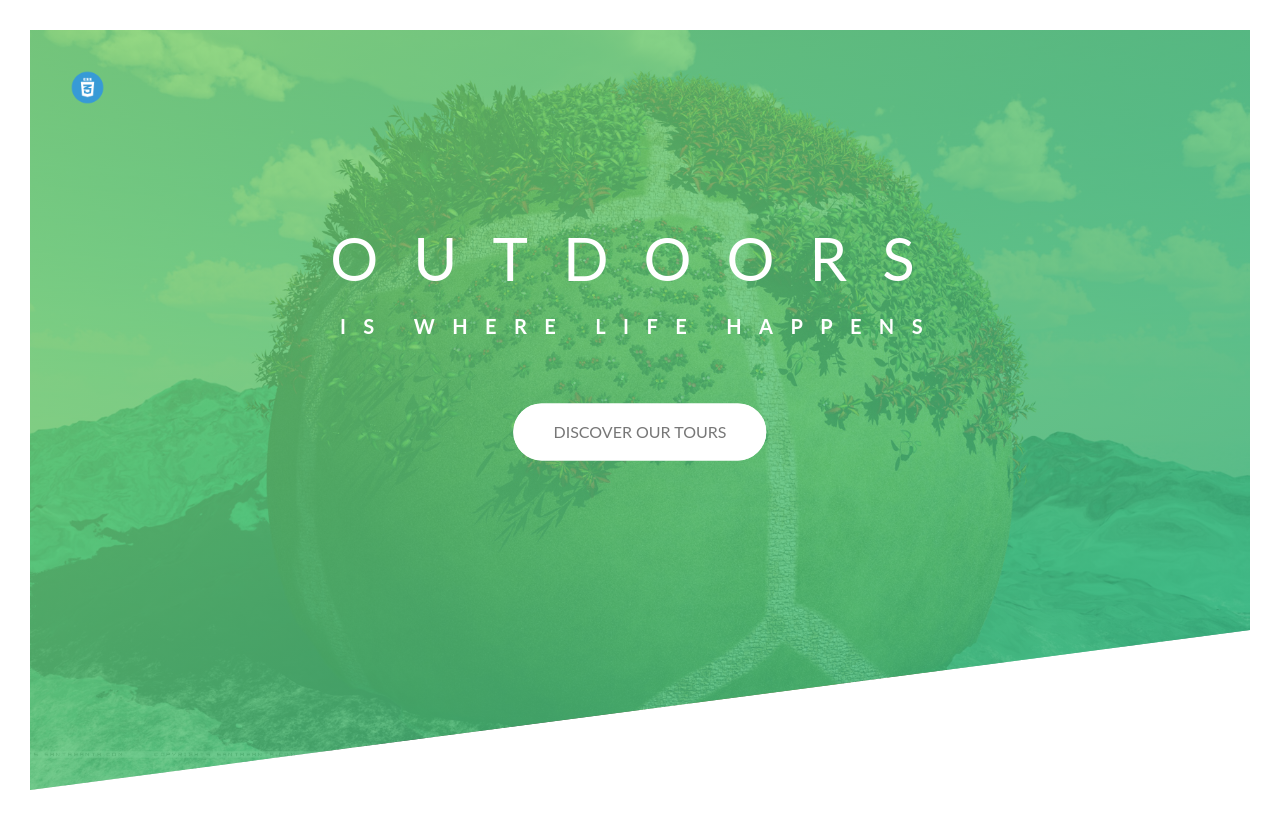
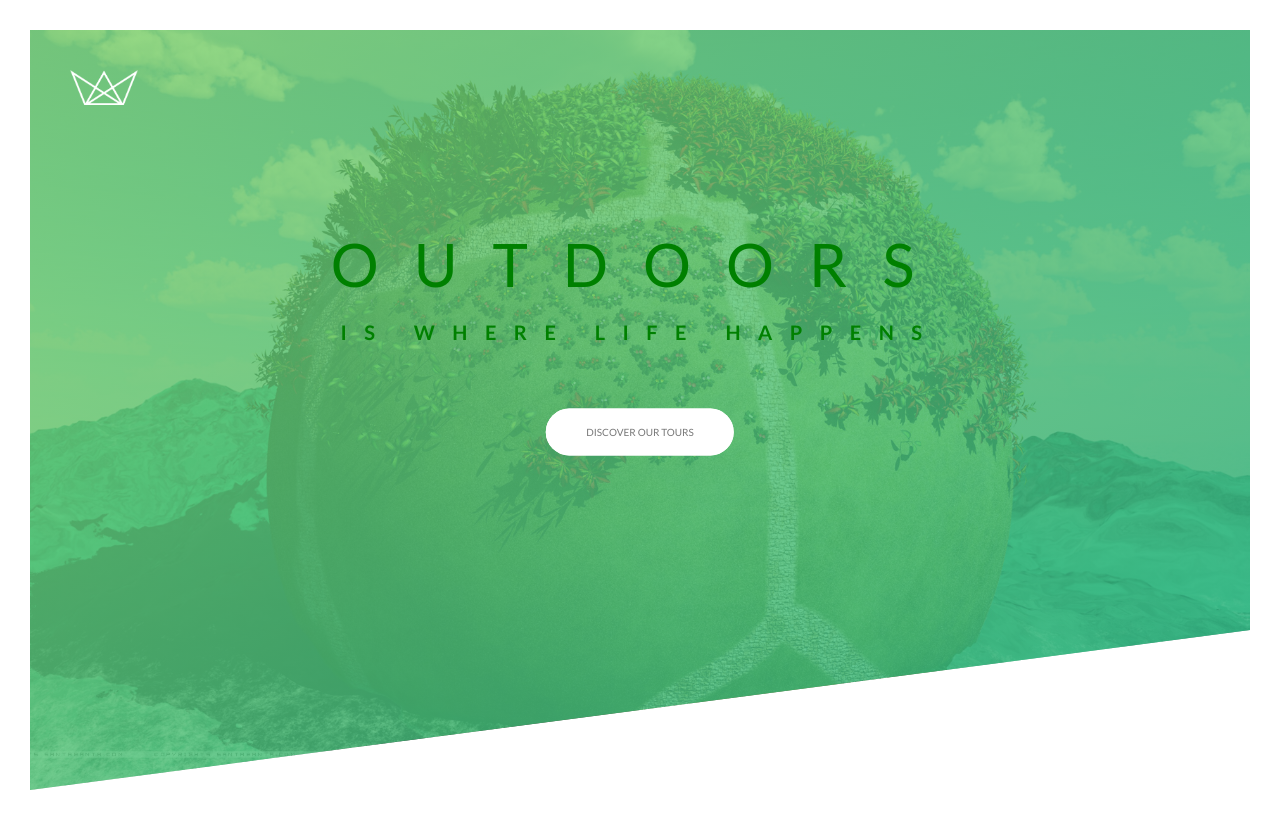
Before and after one commit to ankitkr190/nature-jonas, a website: page index.html in a window 1280 px wide. Drawn offline with nearby package versions, Linux system fonts and the light colour scheme; files that its build step writes are made by us from their sources; files whose address does not match are found by name.

Commit message:
just a commit

```diff
--- a/index.html
+++ b/index.html
@@ -2,27 +2,30 @@
 <html>
   <head>
     <title>Natours -Exiting tours for adventurous people</title>
+    <meta charset="UTF-8" />
+    <meta name="viewport" content="width=device-width, initial-scale=1.0">
+    <meta http-equiv="X-UA-Compatible" content="ie=edge" />
 
-	<link rel="stylesheet" href="https://fonts.googleapis.com/css?family=Bebas+Neue&display=swap"">
-	<link rel="stylesheet"  href="style.css">
+    <link
+      href="https://fonts.googleapis.com/css?family=Lato:100,300,400,700,900"
+      rel="stylesheet">
 
-
-
+    <link rel="stylesheet" href="css/style.css">
   </head>
   <body>
+    <header class="header">
+      <div class="header__logo-box">
+        <img src="logo-white.png" alt="Logo" class="header__logo">
+      </div>
 
-	<header class="header">
-		<div class="logo-box">
-			<img src="logowhite.png" alt="logo" class="logo">
-		</div>
-		<div class="text-box">
+      <div class="header__text-box">
         <h1 class="heading-primary">
-			<span class="heading-primary-main"> OUTDOORS</span>
-			<span class="heading-primary-sub">IS WHERE LIFE HAPPENS</span>
+          <span class="heading-primary--main">OUTDOORS</span>
+          <span class="heading-primary--sub">IS WHERE LIFE HAPPENS</span>
         </h1>
-		<a href="#" class="btn btn-white btn-animated">Discover Our Tours</a>
+
+        <a href="#" class="btn btn--white btn--animated">Discover our tours</a>
       </div>
     </header>
-
   </body>
 </html>
--- /dev/null
+++ b/sass/main.scss
@@ -0,0 +1,164 @@
+$color-primary: #55c57a;
+$color-primary-light: #7ed56f;
+$color-primary-dark: #28b485;
+
+$color-grey-dark: #777;
+$color-white: green;
+$color-black: #000;
+
+*,
+*::after,
+*::before {
+  margin: 0;
+  padding: 0;
+  box-sizing: inherit;
+}
+html {
+  font-size: 62.5%;
+}
+body {
+  font-family: "Lato", sans-serif;
+  font-weight: 400;
+  /*font-size: 16px;*/
+  line-height: 1.7;
+  color: $color-white;
+  padding: 3rem;
+  box-sizing: border-box;
+}
+.header {
+  height: 95vh;
+  background-image: linear-gradient(
+      to right bottom,
+      rgba($color-primary-light, 0.8),
+      rgba($color-primary-dark, 0.8)
+    ),
+    url(background.jpg);
+  background-size: cover;
+  background-position: top;
+  position: relative;
+
+  clip-path: polygon(0 0, 100% 0, 100% 75vh, 0 100%);
+}
+.header__logo-box {
+  position: absolute;
+  top: 4rem;
+  left: 4rem;
+}
+.header__logo {
+  height: 3.5rem;
+}
+.header__text-box {
+  position: absolute;
+  top: 40%;
+  left: 50%;
+  transform: translate(-50%, -50%);
+  text-align: center;
+}
+.heading-primary {
+  color: $color-white;
+}
+
+.heading-primary--main {
+  display: block;
+  font-size: 6rem;
+  font-weight: 400;
+  letter-spacing: 3.5rem;
+
+  animation-name: moveinleft;
+  animation-duration: 1s;
+  animation-timing-function: ease-out;
+}
+.heading-primary--sub {
+  display: block;
+  font-size: 2rem;
+  font-weight: 700;
+  letter-spacing: 1.75rem;
+
+  animation: moveinright 1s ease-out;
+  margin-bottom: 6rem;
+}
+@keyframes moveinleft {
+  0% {
+    opacity: 0;
+    transform: translateX(-10rem);
+  }
+  80% {
+    transform: translateX(1rem);
+  }
+  100% {
+    opacity: 1;
+    transform: translate(0);
+  }
+}
+
+@keyframes moveinright {
+  0% {
+    opacity: 0;
+    transform: translateX(10rem);
+  }
+  80% {
+    transform: translateX(-1rem);
+  }
+  100% {
+    opacity: 1;
+    transform: translate(0rem);
+  }
+}
+@keyframes moveinbottom {
+  0% {
+    opacity: 0;
+    transform: translateY(3rem);
+  }
+  100% {
+    opacity: 1;
+    transform: translate(0rem);
+  }
+}
+
+.btn:link,
+.btn:visited {
+  text-transform: uppercase;
+  text-decoration: none;
+  padding: 1.5rem 4rem;
+  display: inline-block;
+  border-radius: 10rem;
+  transition: all 0.2s;
+  position: relative;
+}
+
+.btn:hover {
+  transform: translateY(-0.3rem);
+  box-shadow: 0 1rem 2rem rgba($color-black, 0.2);
+}
+
+.btn:active {
+  transform: translateY(-0.1rem);
+  box-shadow: 0 1rem 1rem rgba($color-black, 0.2);
+}
+.btn--white {
+  background-color: #fff;
+  color: #777;
+}
+.btn::after {
+  content: "";
+  display: inline-block;
+  height: 100%;
+  width: 100%;
+  border-radius: 10rem;
+  position: absolute;
+  top: 0;
+  left: 0;
+  z-index: -1;
+  transition: all 0.4s;
+}
+.btn--white::after {
+  background-color: #fff;
+}
+.btn:hover::after {
+  transform: scaleX(1.5) scaleY(1.6);
+  opacity: 0;
+}
+.btn--animated {
+  animation: moveinbottom 0.5s ease-out 0.75s;
+  animation-fill-mode: backwards;
+}
--- /dev/null
+++ b/scss/main.scss
@@ -0,0 +1,37 @@
+body {
+  text-align: center;
+  > #container {
+    text-align: left;
+    margin: 0 auto;
+    width: 500px;
+  }
+}
+
+header {
+  h1 {
+    font-size: 26px;
+    margin-bottom: 26px;
+  }
+}
+div[role="main"] {
+  @include background-image(
+    linear-gradient(lighten($color1, 30%), lighten($color2, 30%))
+  );
+  @include border-radius($border-radius * 3.5, $border-radius * 3.5);
+  border: 3px solid $color2;
+  padding: $border-radius;
+  margin-bottom: 25px;
+
+  ul {
+    padding-top: 14px;
+  }
+  li {
+    color: $fontcolor1;
+    margin-bottom: 12px;
+  }
+}
+
+button {
+  //leverages the buttons mixin
+  @include buttons();
+}
```
Also changed, not shown: package.json (added, +23 -0 lines), img/background.jpg (renamed from background.jpg), img/logo-white.png (added), logowhite.png (deleted), style.css (deleted), 1 other file. Lines whose indentation alone changed are shown as unchanged.
